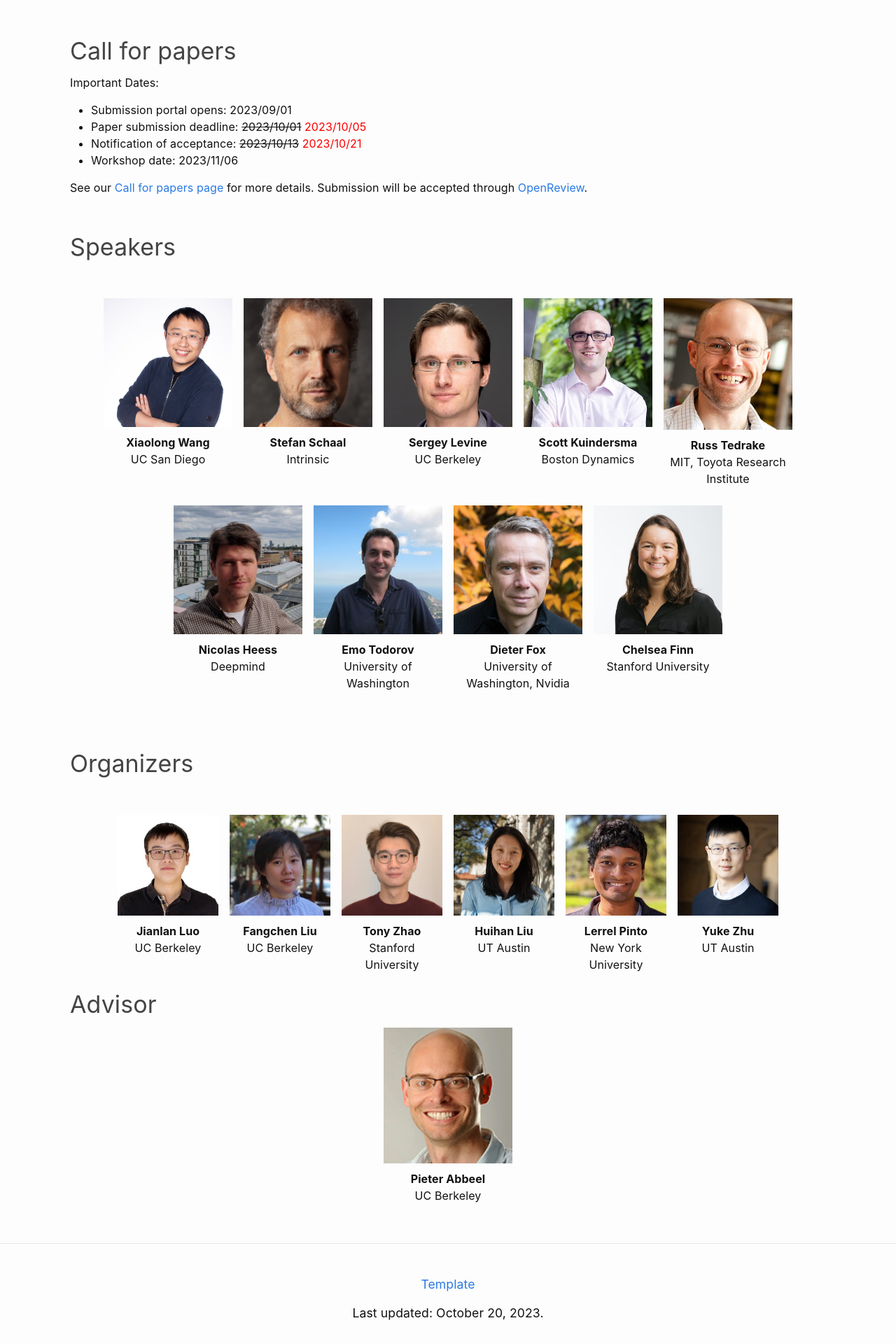
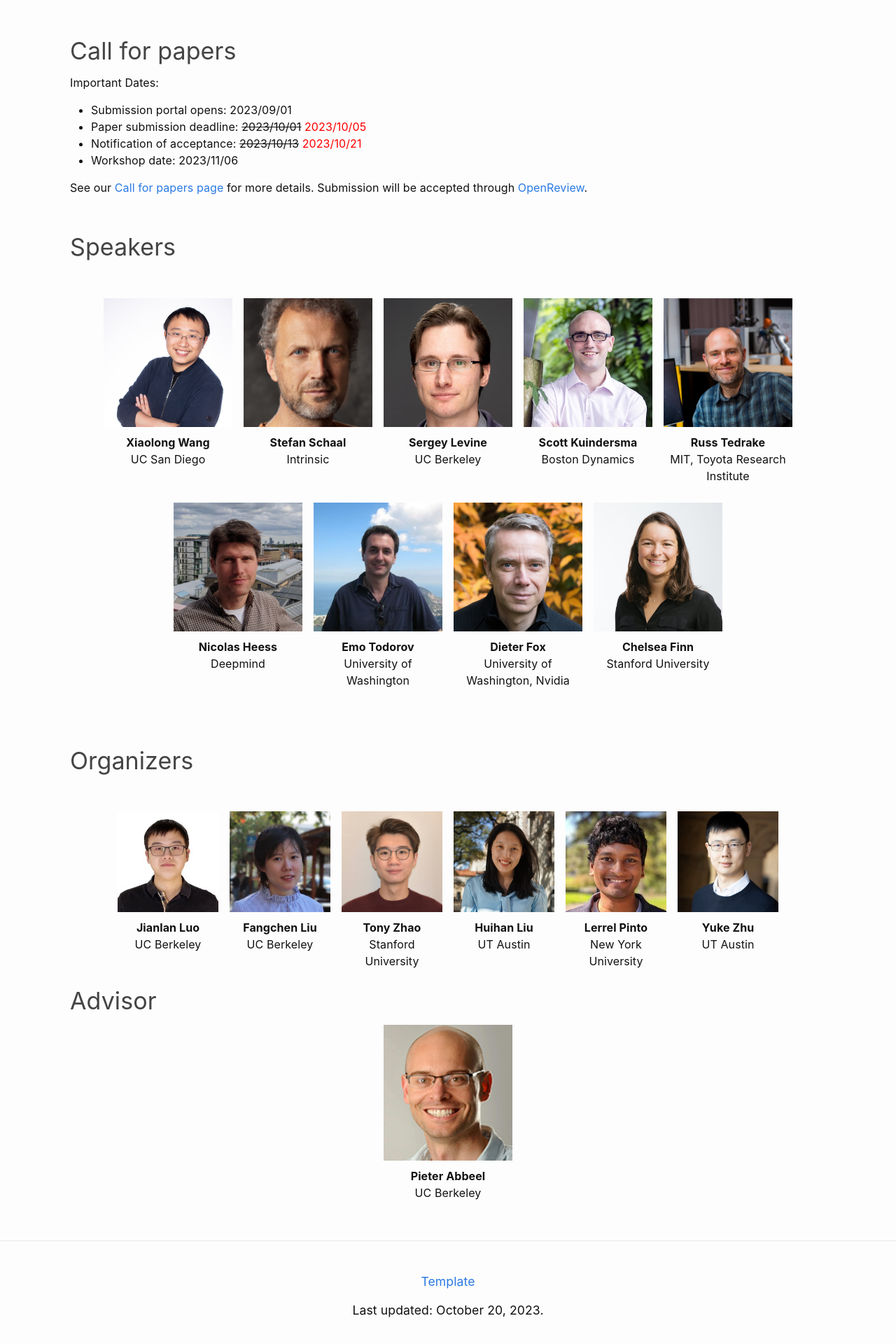
Before and after one commit to corl2023deployable/corl2023deployable.github.io, a Jekyll site: the page built from index.md, in a window 1280 px wide. Shown: the part 700-2620 px from the top of the page at 70% size. Built offline with Jekyll 4.4.1, drawn with Linux system fonts in a browser that asks for light colours.

Commit message:
change profile pic

```diff
--- a/index.md
+++ b/index.md
@@ -73,7 +73,7 @@ Submission will be accepted through [OpenReview](https://openreview.net/group?id
     </div>
     <div class="grid-item">
         <figure>
-        <img src="assets/img/speakers/russ_tedrake.jpg" width="200" />
+        <img src="assets/img/speakers/russ_tedrake.png" width="200" />
         <figcaption><b>Russ Tedrake</b><br>MIT, Toyota Research Institute</figcaption>
         </figure>
     </div>
```
Also changed, not shown: _speakers/russ_tedrake.md (+1 -1 lines), assets/img/speakers/russ_tedrake.jpg (deleted), assets/img/speakers/russ_tedrake.png (added).
